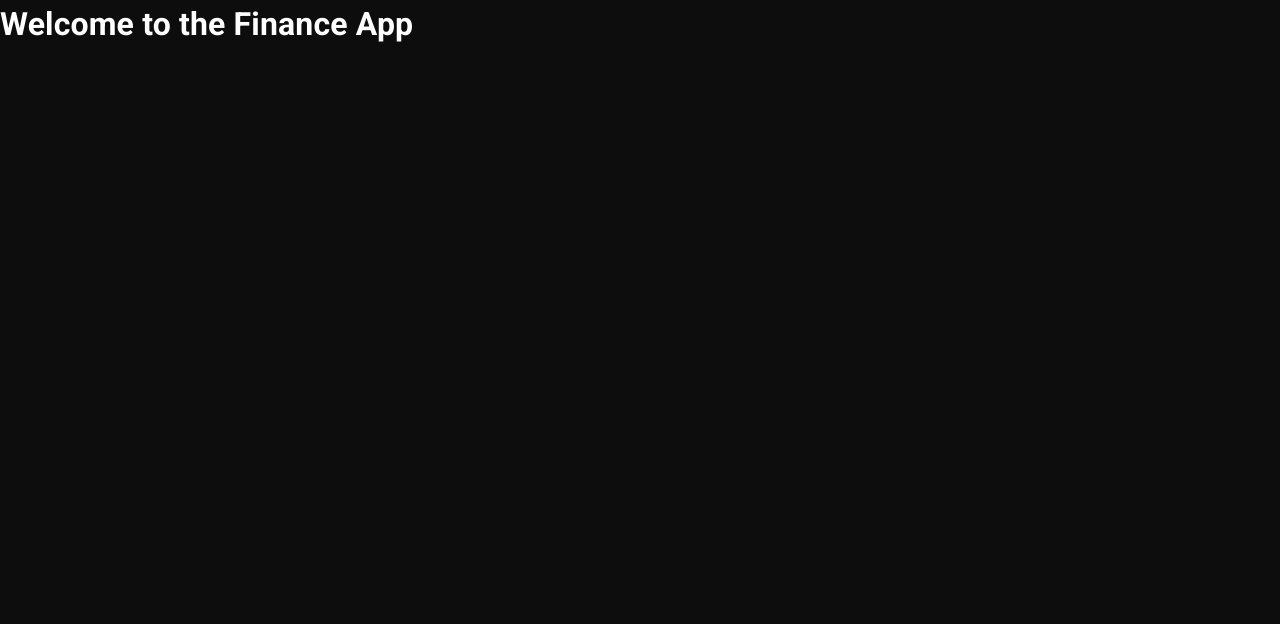
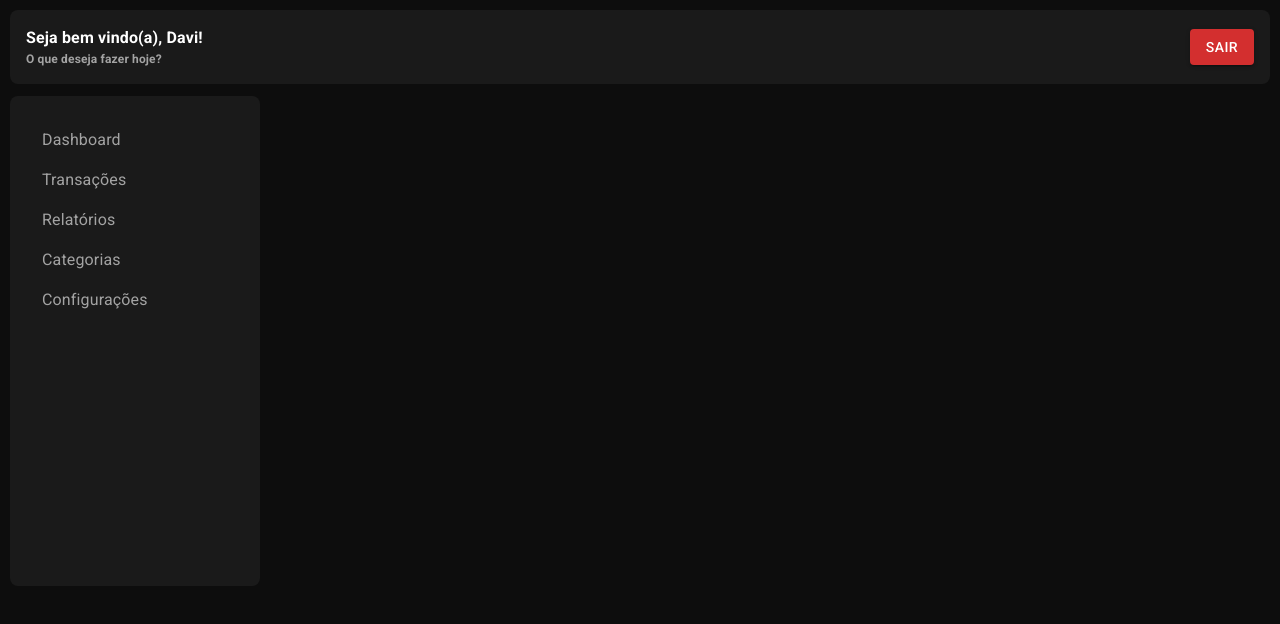
Before and after one commit to Davziinn/gestao_financeira_frontend, a React (Vite) app: page / in a window 1280 px wide. Shown: the top 624 px of the page. Built offline with nearby package versions, Linux system fonts and the light colour scheme.

Commit message:
começando a implementar o layout padrão da tela

```diff
--- a/src/App.tsx
+++ b/src/App.tsx
@@ -1,9 +1,12 @@
+import { Header } from "./components/Header";
+import { DefaultLayout } from "./layouts";
 
 
 export function App() {
   return (
     <div>
-      <h1>Welcome to the Finance App</h1>
+      <Header />
+      <DefaultLayout />
     </div>
   )
 }
--- /dev/null
+++ b/src/components/Header/index.tsx
@@ -0,0 +1,14 @@
+import { Button } from "@mui/material"
+import { HeaderContainer, HeaderTextGroup, HeaderSubtitle, HeaderTitle } from "./styles"
+
+export function Header() {
+    return (
+        <HeaderContainer>
+            <HeaderTextGroup>
+                <HeaderTitle>Seja bem vindo(a), Davi!</HeaderTitle>
+                <HeaderSubtitle>O que deseja fazer hoje?</HeaderSubtitle>
+            </HeaderTextGroup>
+            <Button variant="contained" color="error">SAIR</Button>
+        </HeaderContainer>
+    )
+}
--- /dev/null
+++ b/src/components/Header/styles.ts
@@ -0,0 +1,32 @@
+import styled from "styled-components"
+
+export const HeaderContainer = styled.header`
+    background-color: ${({ theme }) => theme.colors.surface};
+    padding: 16px;
+    display: flex;
+    justify-content: space-between;
+    align-items: center;
+    border-radius: 8px;
+    margin-top: 10px;
+    margin-left: 10px;
+    margin-right: 10px;
+`
+
+export const HeaderTextGroup = styled.div`
+    display: flex;
+    flex-direction: column;
+`
+
+export const HeaderTitle = styled.h1`
+    color: ${({ theme }) => theme.colors.textPrimary};
+    font-family: ${({ theme }) => theme.fonts.regular};
+    font-size: 16px;
+    margin: 0;
+`
+
+export const HeaderSubtitle = styled.h2`
+    color: ${({ theme }) => theme.colors.textSecondary};
+    font-family: ${({ theme }) => theme.fonts.regular};
+    font-size: 12px;
+    margin: 0;
+`
--- /dev/null
+++ b/src/components/Sidebar/index.tsx
@@ -0,0 +1,17 @@
+import { SidebarContainer } from "./styles";
+
+export function Sidebar() {
+    return(
+        <SidebarContainer>
+            <nav>
+                <ul>
+                    <li><a href="/">Dashboard</a></li>
+                    <li><a href="/about">Transações</a></li>
+                    <li><a href="/contact">Relatórios</a></li>
+                    <li><a href="/profile">Categorias</a></li>
+                    <li><a href="/settings">Configurações</a></li>
+                </ul>
+            </nav>
+        </SidebarContainer>
+    )
+}
--- /dev/null
+++ b/src/components/Sidebar/styles.ts
@@ -0,0 +1,29 @@
+import styled from 'styled-components'
+
+export const SidebarContainer = styled.aside`
+  width: 250px;
+  background-color: ${({ theme }) => theme.colors.surface};
+  padding: 2rem;
+  height: 490px;
+  color: ${({ theme }) => theme.colors.textPrimary};
+  border-radius: 8px;
+  margin-top: 12px;
+  margin-left: 10px;
+
+  nav ul {
+    list-style: none;
+    display: flex;
+    flex-direction: column;
+    gap: 1rem;
+  }
+
+  a {
+    color: ${({ theme }) => theme.colors.textSecondary};
+    text-decoration: none;
+
+    &.active {
+      color: ${({ theme }) => theme.colors.textPrimary};
+      font-weight: bold;
+    }
+  }
+`
--- /dev/null
+++ b/src/layouts/index.tsx
@@ -0,0 +1,14 @@
+import { Outlet } from "react-router-dom";
+import { Content, LayoutContainer } from "./styles";
+import { Sidebar } from "../components/Sidebar";
+
+export function DefaultLayout() {
+  return (
+    <LayoutContainer>
+      <Sidebar />
+      <Content>
+        <Outlet />
+      </Content>
+    </LayoutContainer>
+  );
+}
--- /dev/null
+++ b/src/layouts/styles.ts
@@ -0,0 +1,13 @@
+import styled from 'styled-components'
+
+export const LayoutContainer = styled.div`
+  display: flex;
+  min-height: 100vh;
+  background-color: ${({ theme }) => theme.colors.background};
+`
+
+export const Content = styled.main`
+  flex: 1;
+  padding: 2rem;
+  color: ${({ theme }) => theme.colors.textPrimary};
+`
--- a/src/styles/GlobalStyle.ts
+++ b/src/styles/GlobalStyle.ts
@@ -7,28 +7,22 @@ export const GlobalStyle = createGlobalStyle`
     box-sizing: border-box;
   }
 
-  html, body {
+  html, body, #root {
+    height: 100%;
+    font-family: ${({ theme }) => theme.fonts.regular};
     background-color: ${({ theme }) => theme.colors.background};
     color: ${({ theme }) => theme.colors.textPrimary};
-    font-family: ${({ theme }) => theme.fonts.regular};
-    -webkit-font-smoothing: antialiased;
-  }
-
-  input, button, textarea, select {
-    font: inherit;
-    color: ${({ theme }) => theme.colors.textPrimary};
-    background-color: ${({ theme }) => theme.colors.inputBackground};
-    border: 1px solid ${({ theme }) => theme.colors.border};
-    border-radius: 4px;
-    padding: 0.5rem 1rem;
   }
 
   button {
     cursor: pointer;
+    font-family: ${({ theme }) => theme.fonts.regular};
   }
 
-  a {
-    color: inherit;
-    text-decoration: none;
+  input, textarea {
+    font-family: ${({ theme }) => theme.fonts.regular};
+    background-color: ${({ theme }) => theme.colors.inputBackground};
+    color: ${({ theme }) => theme.colors.textPrimary};
+    border: 1px solid ${({ theme }) => theme.colors.border};
   }
 `
```
